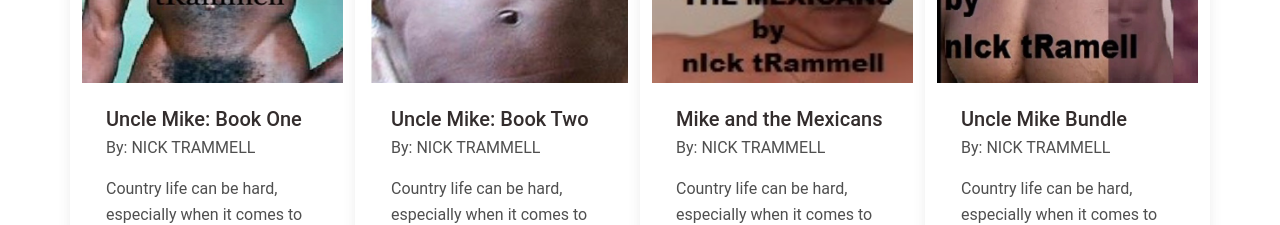
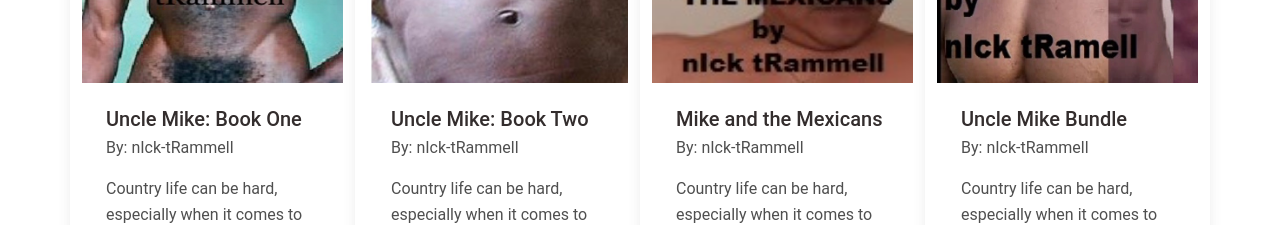
Before and after one commit to themosthigh1/TheErotic, a Next.js app: page / in a window 1280 px wide. Shown: the part 1060-1285 px from the top of the page. Built offline with nearby package versions, Linux system fonts and the light colour scheme.

Commit message:
updated Kerry update

```diff
--- a/src/components/books/BookCardDetails.jsx
+++ b/src/components/books/BookCardDetails.jsx
@@ -23,7 +23,7 @@ const BookCardDetails = ({bookTitle,bookCover,price,description,link,id,internal
     </MDBRipple>
     <MDBCardBody>
         <Link href={internalLink} className='text-dark'><MDBCardTitle>{bookTitle}</MDBCardTitle></Link>
-        <MDBCardSubTitle className='mb-3'>By: NICK TRAMMELL</MDBCardSubTitle>
+        <MDBCardSubTitle className='mb-3'>By: nIck-tRammell</MDBCardSubTitle>
         <MDBCardText>
             {description}
         </MDBCardText>
```
